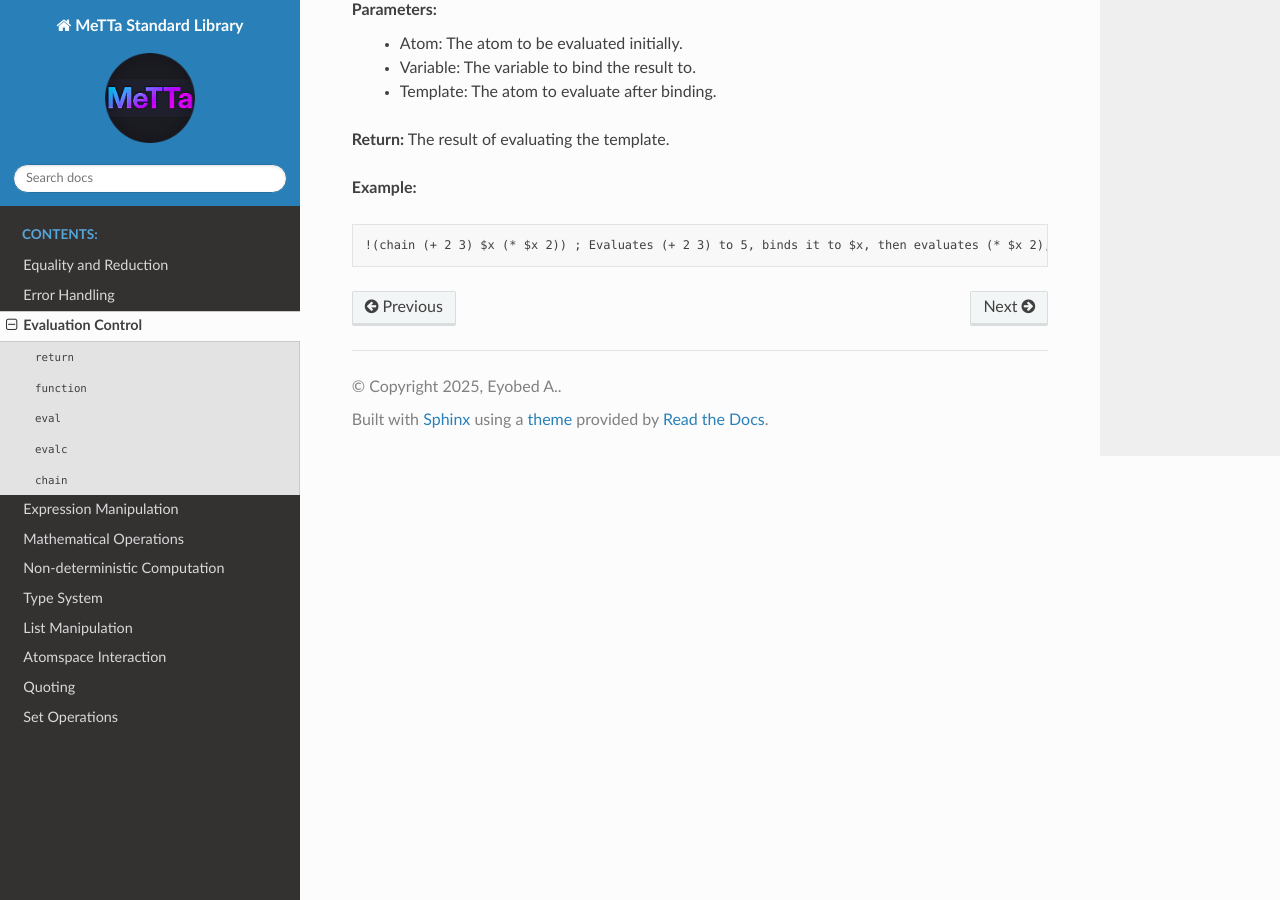
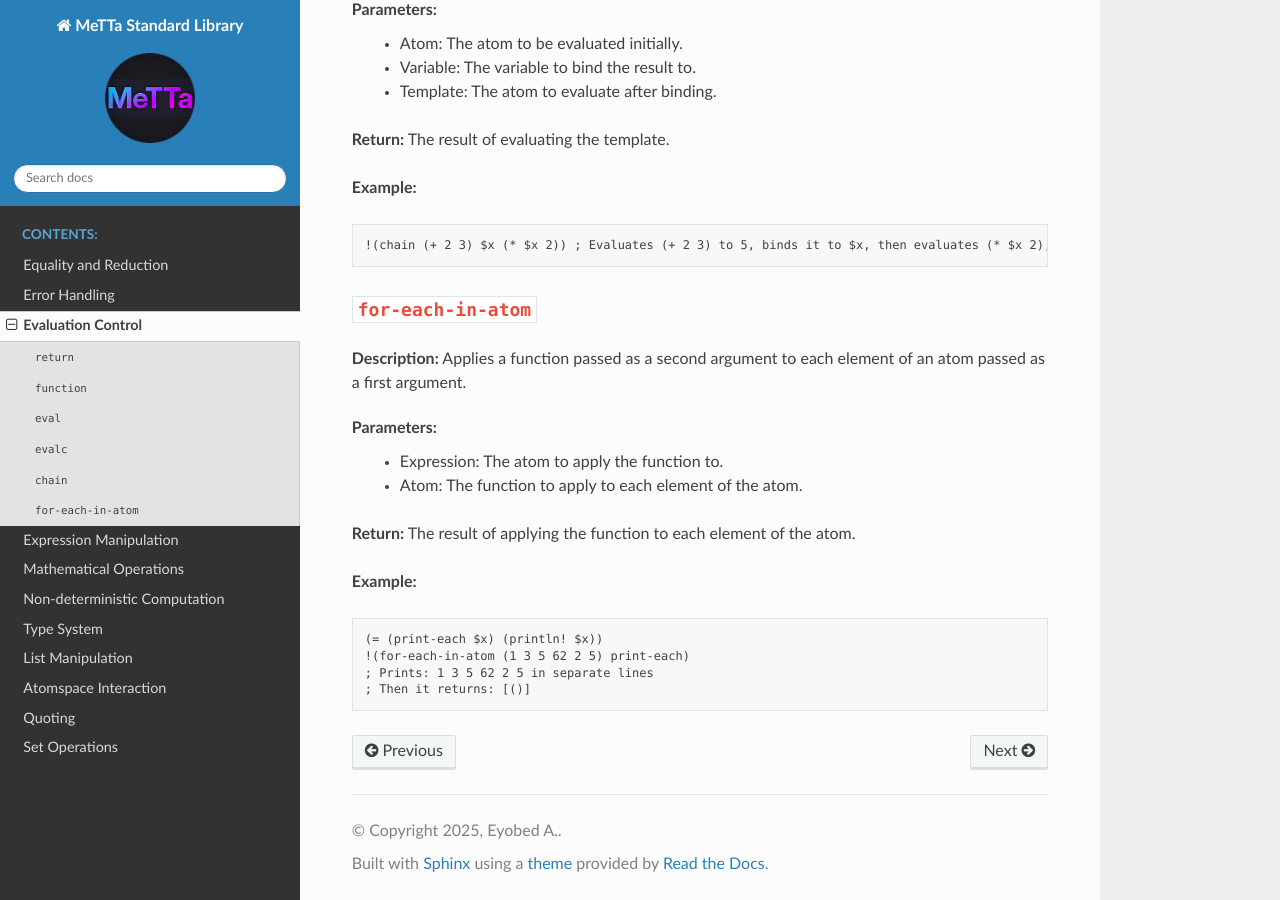
Before and after one commit to eyuuab/MeTTa-lang-stdlib-documentation, a Sphinx documentation site: the page built from docs/evaluation_control.rst, in a window 1280 px wide and 900 px high, scrolled down 1812 px. Built offline with Sphinx 7.4.7 and the Read the Docs theme 3.1.0, drawn with Linux system fonts in a browser that asks for light colours; pages that are not in the unit, such as notebooks, are missing from menus.

Commit message:
Documentation functions and for-each-item

```diff
--- a/docs/evaluation_control.rst
+++ b/docs/evaluation_control.rst
@@ -87,3 +87,24 @@ Evaluation Control
 .. code-block:: metta
 
     !(chain (+ 2 3) $x (* $x 2)) ; Evaluates (+ 2 3) to 5, binds it to $x, then evaluates (* $x 2), returning 10.
+
+
+``for-each-in-atom``
+--------------------
+
+**Description:** Applies a function passed as a second argument to each element of an atom passed as a first argument.
+
+**Parameters:**
+    - Expression: The atom to apply the function to.
+    - Atom: The function to apply to each element of the atom.
+
+**Return:** The result of applying the function to each element of the atom.
+
+**Example:**
+
+.. code-block:: metta
+
+    (= (print-each $x) (println! $x))
+    !(for-each-in-atom (1 3 5 62 2 5) print-each)
+    ; Prints: 1 3 5 62 2 5 in separate lines
+    ; Then it returns: [()]
```
Also changed, not shown: docs/docs.rst (+55 -0 lines).
